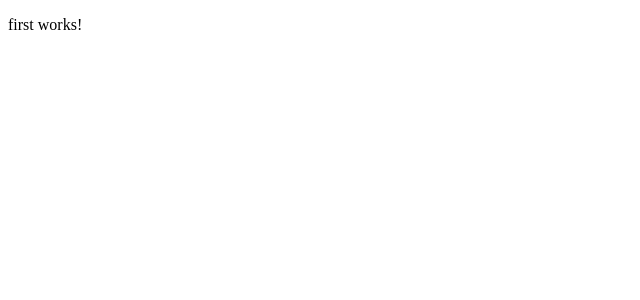
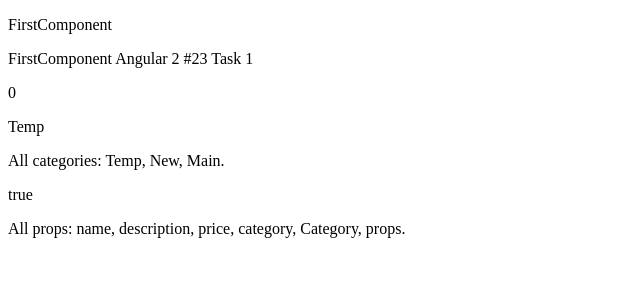
Before and after one commit to ArlinskiEV/shop, an Angular app: page / in a window 1280 px wide. Shown: the top 300 px of the page, without its empty margins (0-640 px from the left). Built offline with nearby package versions, Linux system fonts and the light colour scheme.

Commit message:
shop/1: 4

```diff
--- a/src/first/first.component.html
+++ b/src/first/first.component.html
@@ -1 +1,8 @@
-<p>first works!</p>
+<p>{{ name }}</p>
+<p>{{ description }}</p>
+<p>{{ price }}</p>
+<p>{{ category }}</p>
+<p>All categories: <span *ngFor="let categoryItem of Category; index as i">{{ categoryItem }}{{ i === (Category.length - 1) ? "." : ", "}}</span>
+</p>
+<p>{{ isAvailable }}</p>
+<p>All props: <span *ngFor="let property of props; index as i">{{ property }}{{ i === (props.length - 1) ? "." : ", "}}</span>
--- a/src/first/first.component.ts
+++ b/src/first/first.component.ts
@@ -1,4 +1,10 @@
 import { Component, OnInit } from '@angular/core';
+
+enum Category {
+  Temp = 'Temp',
+  New = 'New',
+  Main = 'Main'
+}
 
 @Component({
   selector: 'app-first',
@@ -7,9 +13,31 @@ import { Component, OnInit } from '@angular/core';
 })
 export class FirstComponent implements OnInit {
 
+  public name: string = 'FirstComponent';
+  public description: string = 'FirstComponent Angular 2 #23 Task 1';
+  public price: number = 0;
+  public category: Category = Category.Temp;
+  public isAvailable: boolean = true;
+
+  public readonly Category: ReadonlyArray<Category> = [
+    Category.Temp,
+    Category.New,
+    Category.Main
+  ];
+
+  public readonly props: ReadonlyArray<string> = [
+    'name',
+    'description',
+    'price',
+    'category',
+    'Category',
+    'props'
+  ];
+
+
   constructor() { }
 
-  ngOnInit() {
+  public ngOnInit(): void {
   }
 
 }
--- a/tslint.json
+++ b/tslint.json
@@ -53,10 +53,7 @@
       "trace"
     ],
     "no-empty": false,
-    "no-inferrable-types": [
-      true,
-      "ignore-params"
-    ],
+    "no-inferrable-types": false,
     "no-non-null-assertion": true,
     "no-redundant-jsdoc": true,
     "no-switch-case-fall-through": true,
```
Also changed, not shown: 1 other file (tests, documents, lock files or other folders).
